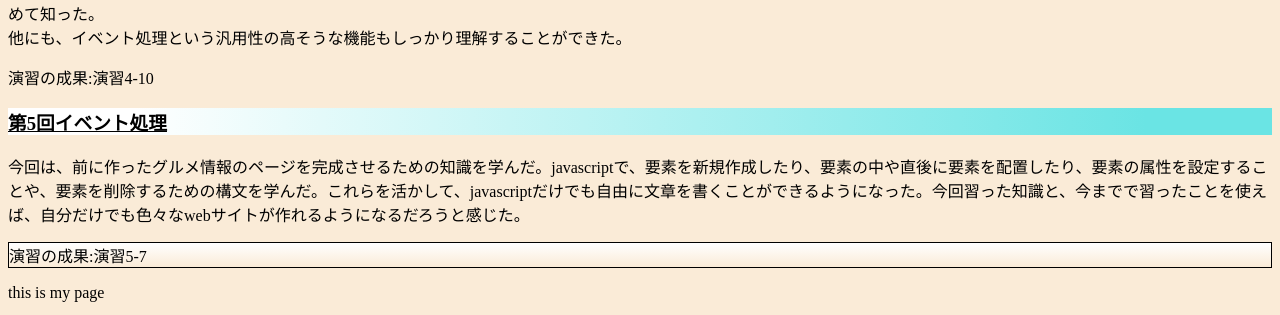
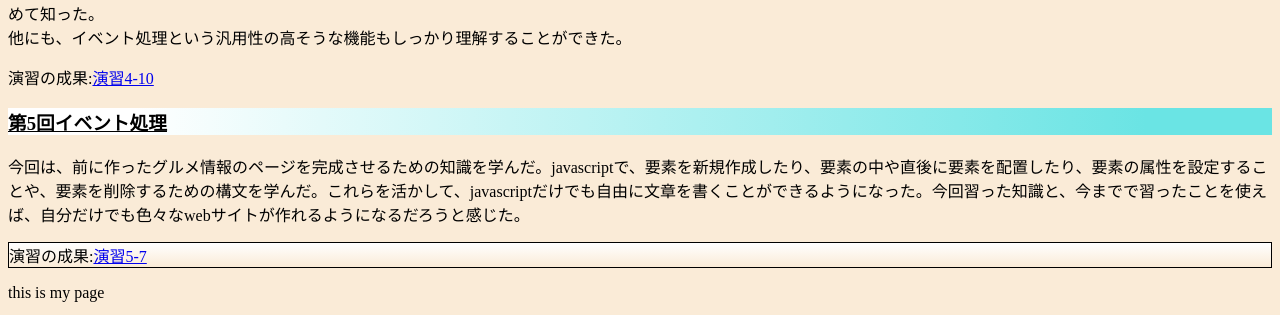
Before and after one commit to G484332024/medialabo, a plain HTML site: page index.html in a window 1280 px wide. Shown: the part 1162-1477 px from the top of the page. Drawn offline with Linux system fonts and the light colour scheme.

Commit message:
index:re

```diff
--- a/index.html
+++ b/index.html
@@ -57,10 +57,10 @@
         今回は、JavaScriptを使ったinput要素やイベント処理について学び、演習をした。それにより、コンソールだけでなく、ページ上に文字を表示することができるようになった。
         <br>また、それにより前回作った数当てゲームを完成させることができた。同じテキストボックスでも、状況によってより適したさまざまな種類のテキストボックスがあることを初めて知った。
         <br>他にも、イベント処理という汎用性の高そうな機能もしっかり理解することができた。
-        <p>演習の成果:<a href="practice-eventdom/tashizan.html"></a>演習4-10</p>
+        <p>演習の成果:<a href="practice-eventdom/tashizan.html">演習4-10</a></p>
         <h3>第5回イベント処理</h3>
         今回は、前に作ったグルメ情報のページを完成させるための知識を学んだ。javascriptで、要素を新規作成したり、要素の中や直後に要素を配置したり、要素の属性を設定することや、要素を削除するための構文を学んだ。これらを活かして、javascriptだけでも自由に文章を書くことができるようになった。今回習った知識と、今までで習ったことを使えば、自分だけでも色々なwebサイトが作れるようになるだろうと感じた。
-        <p>演習の成果:<a href="practice-dom2/dom2-exercise.html"></a>演習5-7</p>
+        <p>演習の成果:<a href="practice-dom2/dom2-exercise.html">演習5-7</a></p>
         <p>this is my page</p>
     </body>
 </html>
```
